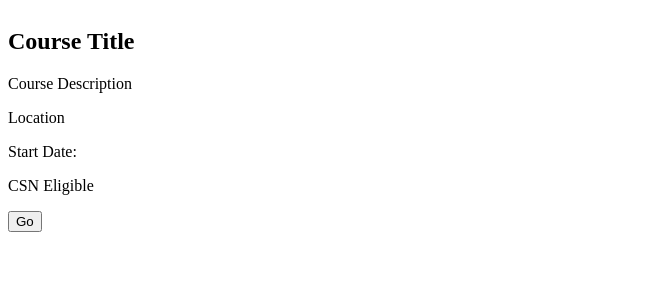
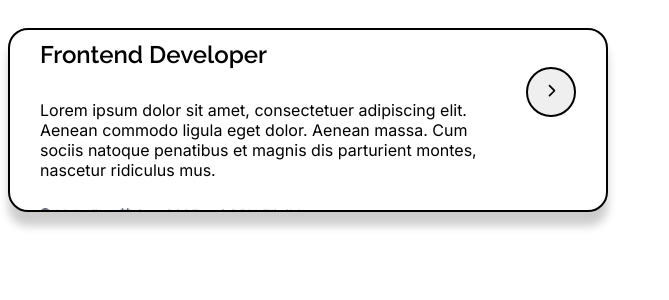
Before and after one commit to camposjoaoc/course-catalog, a React (Vite) app in the folder client/: page / in a window 1280 px wide. Shown: the top 300 px of the page, without its empty margins (0-669 px from the left). Built offline with nearby package versions, Linux system fonts and the light colour scheme; the HTML template or start-up script is replaced by a standard one.

Commit message:
Change some general styles + add new components

```diff
--- a/client/package.json
+++ b/client/package.json
@@ -10,6 +10,8 @@
     "preview": "vite preview"
   },
   "dependencies": {
+    "@fortawesome/free-solid-svg-icons": "^6.7.2",
+    "@fortawesome/react-fontawesome": "^0.2.2",
     "axios": "^1.8.4",
     "normalize.css": "^8.0.1",
     "react": "^19.0.0",
--- a/client/src/components/CourseCard.jsx
+++ b/client/src/components/CourseCard.jsx
@@ -1,12 +1,26 @@
+import React from 'react';
+import { FontAwesomeIcon } from '@fortawesome/react-fontawesome';
+import { faLocationDot, faCalendarDays } from '@fortawesome/free-solid-svg-icons';
+import GoToCourseBtn from './GoToCourseBtn.jsx';
+import '../styles/CourseCard.scss';
+
 function CourseCard() {
     return (
         <div className="course-card">
-            <h2>Course Title</h2>
-            <p>Course Description</p>
-            <p>Location</p>
-            <p>Start Date: </p>
-            <p>CSN Eligible</p>
-            <button>Go</button>
+            <div className="course-content">
+                <h2 className="course-title">Frontend Developer</h2>
+                <p>Lorem ipsum dolor sit amet, consectetuer adipiscing elit.
+                    Aenean commodo ligula eget dolor. Aenean massa.
+                    Cum sociis natoque penatibus et magnis dis parturient montes, nascetur ridiculus mus.</p>
+                <div className="course-info">
+                    <span><FontAwesomeIcon icon={faLocationDot} /> Malmö</span>
+                    <span><FontAwesomeIcon icon={faCalendarDays} /> Sep 2025</span>
+                    <span>/ CSN Eligible</span>
+                </div>
+            </div>
+            <div className="course-action">
+                <GoToCourseBtn />
+            </div>
         </div>
     );
 }
--- /dev/null
+++ b/client/src/components/GoToCourseBtn.jsx
@@ -0,0 +1,15 @@
+import { FontAwesomeIcon } from '@fortawesome/react-fontawesome';
+import { faChevronRight } from '@fortawesome/free-solid-svg-icons';
+import '../styles/GoToCourseBtn.scss';
+function GoToCourseBtn() {
+
+    return (
+        <>
+            <div>
+                <button className="btnGo"><FontAwesomeIcon icon={faChevronRight} /></button>
+            </div>
+        </>
+    );
+}
+
+export default GoToCourseBtn;
--- a/client/src/styles/App.scss
+++ b/client/src/styles/App.scss
@@ -1,5 +1,5 @@
-
-@use "./Variables";
+@use "./Variables" as *;
+@use "./Global" as *;
 
 /* Root container for the app */
 #root {
@@ -9,11 +9,8 @@
 }
 
 .container {
-
+  margin: 20px auto;
   width: 100%;
   max-width: 1600px;
   height: auto;
-    display: flex;
-    flex-direction: column;
-    gap: 20px;
 }
--- /dev/null
+++ b/client/src/styles/CourseCard.scss
@@ -0,0 +1,46 @@
+@use "./Variables" as *;
+@use "./Global" as *;
+
+.course-card {
+    display: grid;
+    grid-template-columns: 1fr auto;
+    align-items: center;
+    padding: 10px;
+    width: 45vw;
+    height: 20vh;
+    gap: 16px;
+    border-radius: 20px;
+    border: 2px solid #000000;
+    box-shadow: 0 14px 10px 0 rgba(0, 0, 0, 0.2);
+    overflow: auto;
+}
+.course-content {
+    margin: 0 20px 0 20px;
+    display: flex;
+    flex-direction: column;
+    gap: 10px;
+
+    .course-title {
+        font-size: 1.5rem;
+        font-weight: 600;
+        color: #000000;
+        margin: 0 0 5px 0;
+    }
+
+    .course-info {
+        display: flex;
+        margin: 0;
+        flex-wrap: wrap;
+        gap: 20px;
+        color: #6b7280;
+        font-size: 14px;
+        align-items: center;
+    }
+}
+
+.course-action {
+    margin: 0 20px 0 0;
+    padding-bottom: 10vh;
+    display: flex;
+    align-items: flex-start;
+}
--- a/client/src/styles/Global.scss
+++ b/client/src/styles/Global.scss
@@ -1,18 +1,12 @@
-@use "./Variables";
+@use "./Variables" as *;
 
 h1 {
-    font-family: variables.$font-family-heading;
-    font-size: 1.5rem;
-    color: variables.$color-primary;
+    font-family: $font-family-heading;
 }
 h2 {
-    font-family: variables.$font-family-heading;
-    font-size: 1rem;
-    color: variables.$color-secondary;
+    font-family: $font-family-heading;
 }
 
-p {
-    font-family: variables.$font-family-body;
-    font-size: 1rem;
-    color: variables.$color-primary;
+p, span {
+    font-family: $font-family-content;
 }
--- /dev/null
+++ b/client/src/styles/GoToCourseBtn.scss
@@ -0,0 +1,10 @@
+.btnGo {
+    width: 50px;
+    height: 50px;
+    padding: 10px;
+    text-align: center;
+    text-decoration: none;
+    border: 2px solid #000000;
+    border-radius: 50px;
+    cursor: pointer;
+}
--- a/client/src/styles/Variables.scss
+++ b/client/src/styles/Variables.scss
@@ -1,7 +1,7 @@
 @import url('https://fonts.googleapis.com/css2?family=Inter:ital,opsz,wght@0,14..32,100..900;1,14..32,100..900&family=Raleway:ital,wght@0,100..900;1,100..900&family=Rubik:ital,wght@0,300..900;1,300..900&display=swap');
 
 // Font variables
-$font-family: 'Inter', sans-serif;
+$font-family-content: 'Inter', sans-serif;
 $font-family-heading: 'Raleway', sans-serif;
 $font-family-body: 'Rubik', sans-serif;
 
```
Also changed, not shown: 1 other file (tests, documents, lock files or other folders). Lines whose indentation alone changed are shown as unchanged.
